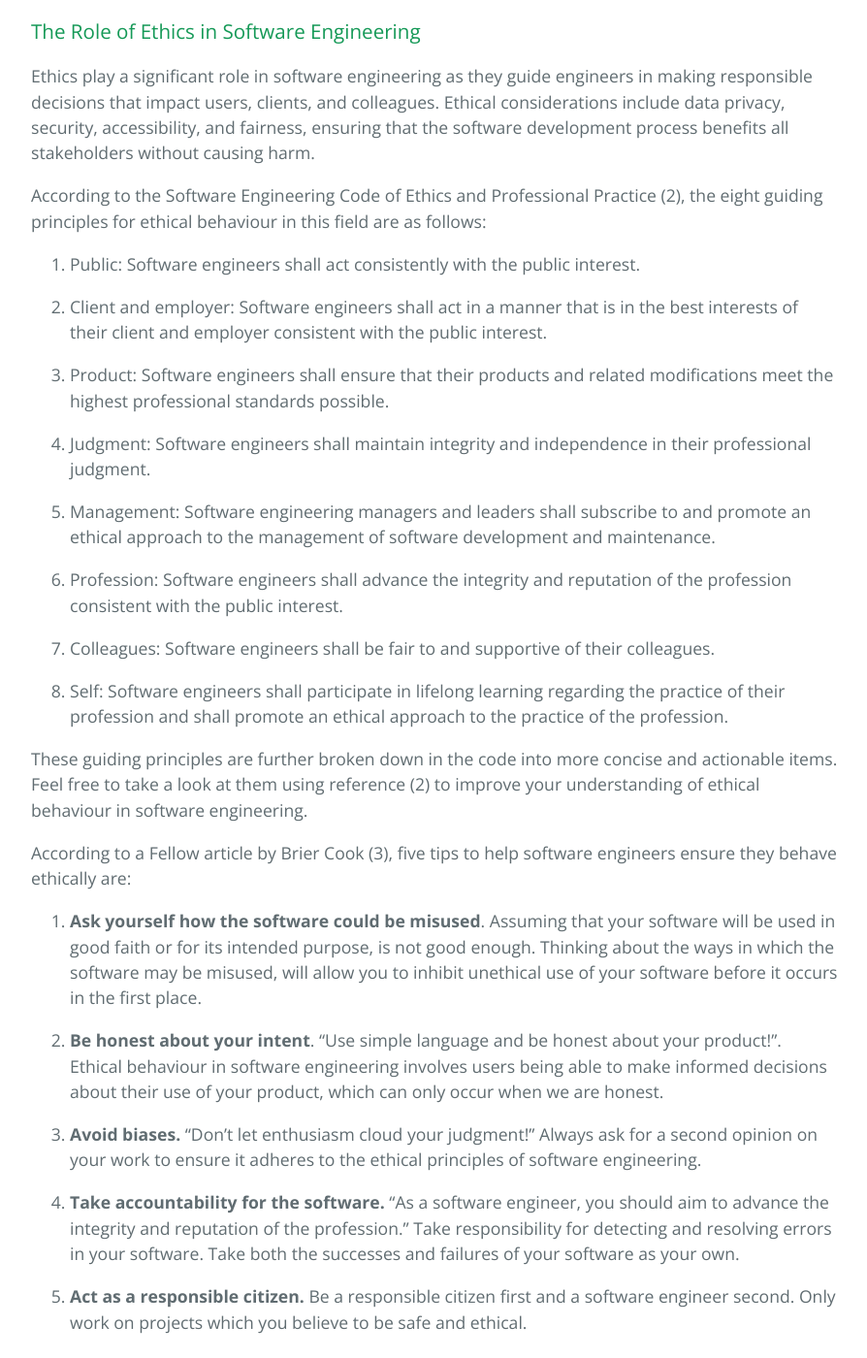
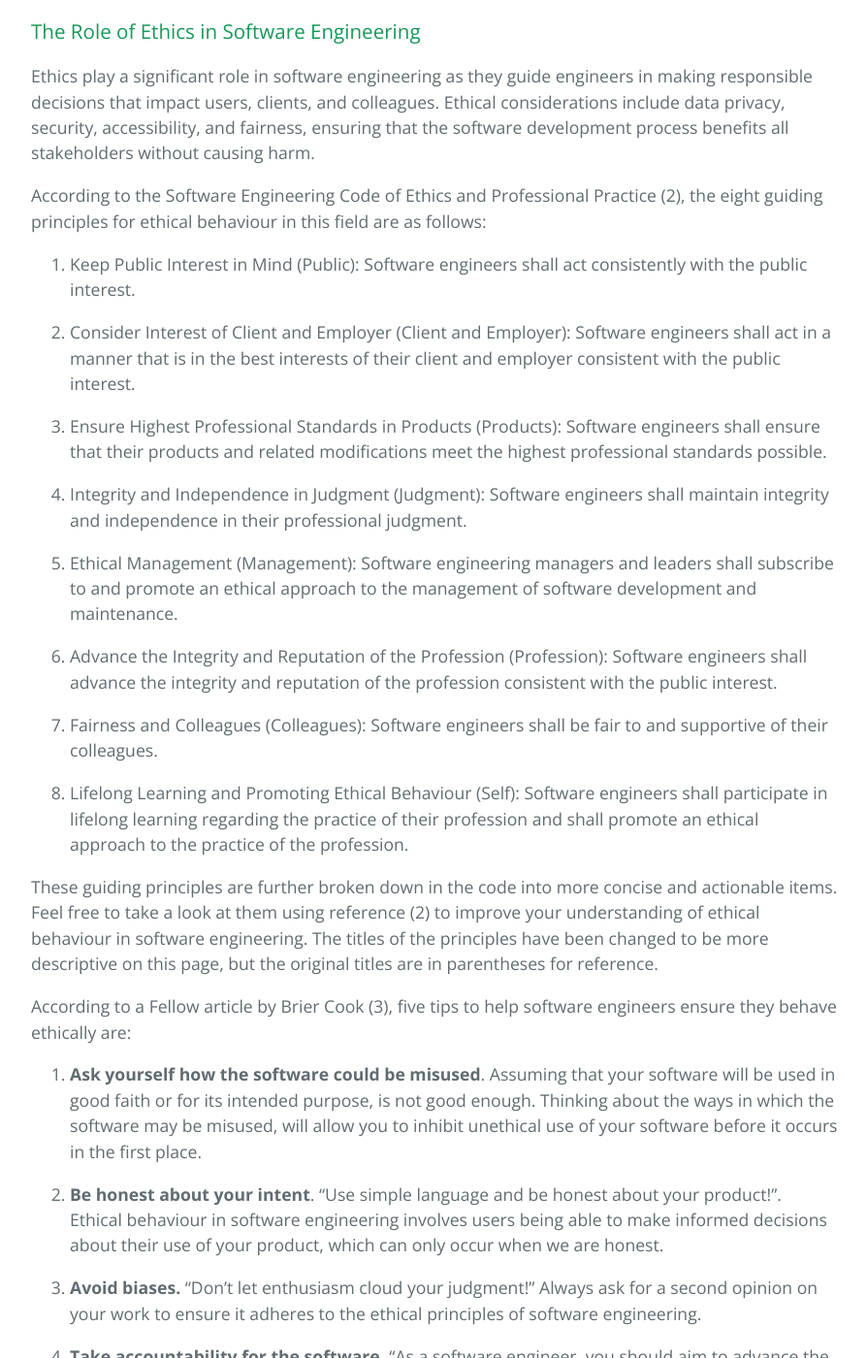
Before and after one commit to learning-software-engineering/learning-software-engineering.github.io, a Jekyll site: the page built from Topics/Professionalism.md, in a window 1280 px wide and 1400 px high, scrolled down 936 px. Shown: the whole window at 97% size, without its empty margins (192-1086 px from the left). Built offline with Jekyll 4.4.1, drawn with Linux system fonts in a browser that asks for light colours; our own code applies the rules of GitHub Pages for plain Markdown files; some of the changed text lies outside the part shown.

Commit message:
Update Professionalism.md Style Changes
I changed the titles of the ethics principles to be more clear and descriptive as suggested by my reviewer. I also changed the title of the school resources section as per her suggestion.

```diff
--- a/Topics/Professionalism.md
+++ b/Topics/Professionalism.md
@@ -16,23 +16,23 @@ Ethics play a significant role in software engineering as they guide engineers i
 
 According to the Software Engineering Code of Ethics and Professional Practice (2), the eight guiding principles for ethical behaviour in this field are as follows:
 
-1. Public: Software engineers shall act consistently with the public interest.
+1. Keep Public Interest in Mind (Public): Software engineers shall act consistently with the public interest.
 
-2. Client and employer: Software engineers shall act in a manner that is in the best interests of their client and employer consistent with the public interest.
+2. Consider Interest of Client and Employer (Client and Employer): Software engineers shall act in a manner that is in the best interests of their client and employer consistent with the public interest.
 
-3. Product: Software engineers shall ensure that their products and related modifications meet the highest professional standards possible.
+3. Ensure Highest Professional Standards in Products (Products): Software engineers shall ensure that their products and related modifications meet the highest professional standards possible.
 
-4. Judgment: Software engineers shall maintain integrity and independence in their professional judgment.
+4. Integrity and Independence in Judgment (Judgment): Software engineers shall maintain integrity and independence in their professional judgment.
 
-5. Management: Software engineering managers and leaders shall subscribe to and promote an ethical approach to the management of software development and maintenance.
+5. Ethical Management (Management): Software engineering managers and leaders shall subscribe to and promote an ethical approach to the management of software development and maintenance.
 
-6. Profession: Software engineers shall advance the integrity and reputation of the profession consistent with the public interest.
+6. Advance the Integrity and Reputation of the Profession (Profession): Software engineers shall advance the integrity and reputation of the profession consistent with the public interest.
 
-7. Colleagues: Software engineers shall be fair to and supportive of their colleagues.
+7. Fairness and Colleagues (Colleagues): Software engineers shall be fair to and supportive of their colleagues.
 
-8. Self: Software engineers shall participate in lifelong learning regarding the practice of their profession and shall promote an ethical approach to the practice of the profession.
+8. Lifelong Learning and Promoting Ethical Behaviour (Self): Software engineers shall participate in lifelong learning regarding the practice of their profession and shall promote an ethical approach to the practice of the profession.
 
-These guiding principles are further broken down in the code into more concise and actionable items. Feel free to take a look at them using reference (2) to improve your understanding of ethical behaviour in software engineering.
+These guiding principles are further broken down in the code into more concise and actionable items. Feel free to take a look at them using reference (2) to improve your understanding of ethical behaviour in software engineering. The titles of the principles have been changed to be more descriptive on this page, but the original titles are in parentheses for reference.
 
 According to a Fellow article by Brier Cook (3), five tips to help software engineers ensure they behave ethically are:
 
@@ -140,7 +140,7 @@ https://www.pluralsight.com/blog/it-ops/training-tips-for-it-pros ----- 4 reason
 ### Podcasts:
 https://www.podchaser.com/podcasts/software-engineering-daily-62587 ----- Software Engineering Daily - Daily interviews about technical software topics.
 
-### School Resources:
+### Resources from the University of Toronto:
 The Arts and Science Internship Program (ASIP) can provide materials on how to become a professional software engineer. The resources are not publically accessible on the internet, but computer science students participating in ASIP can reach out to their ambassadors for help in this area. The CSSU also hosts many events or shares information about opportunities/events that may be useful in expanding one's knowledge about professionalism in software development.
 
 # References for this Wiki Page
```
